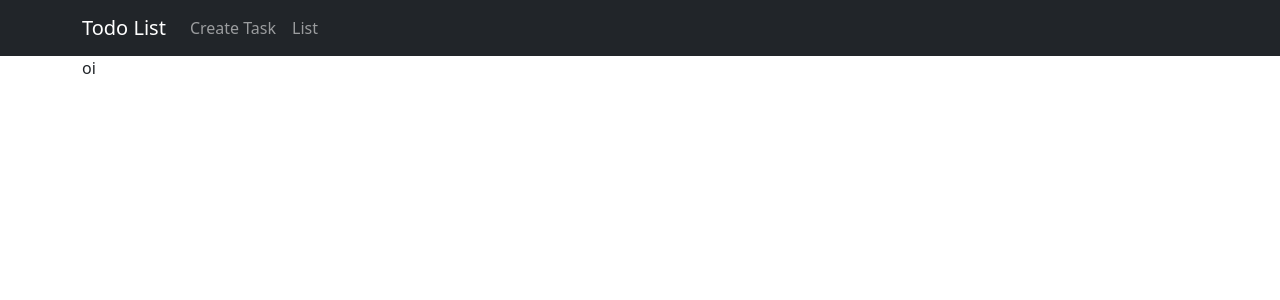
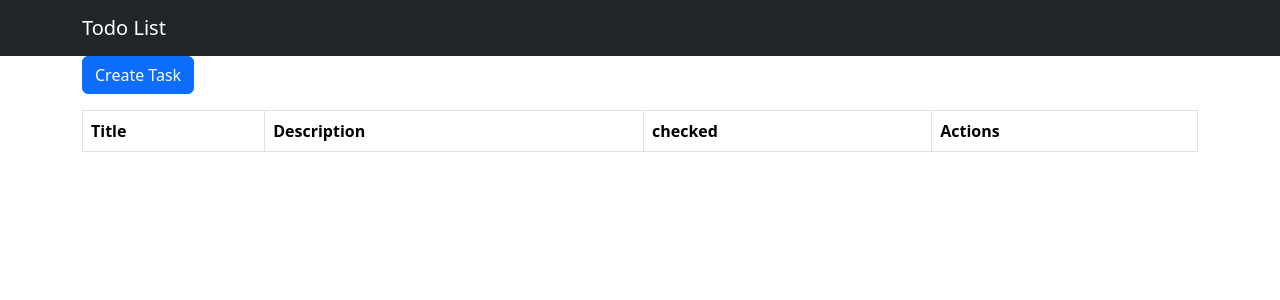
Before and after one commit to alisson644/todo_react, a React (Create React App) app: page / in a window 1280 px wide. Shown: the top 300 px of the page. Built offline with nearby package versions, Linux system fonts and the light colour scheme.

Commit message:
create task

```diff
--- a/src/App.js
+++ b/src/App.js
@@ -1,13 +1,11 @@
-import { useState } from "react";
+import { useContext } from "react";
 import { TodoListContext } from "./Context";
-import  Home  from "./Layouts/Home/Home.js";
-import 'bootstrap/dist/css/bootstrap.min.css';
+import Home from "./Layouts/Home/Home.js";
+import "bootstrap/dist/css/bootstrap.min.css";
 import Navigation from "./Components/Navigation/Navigation.js";
 
-
-
 function App() {
-  const [todoList, setTodoList] = useState({cont_list: 1, list: [{name: 'teste', description: 'Esse é um teste de todo', checked: false}]});
+  const todoList = useContext(TodoListContext);
 
   return (
     <TodoListContext.Provider value={todoList}>
@@ -17,5 +15,4 @@ function App() {
   );
 }
 
-
 export default App;
--- a/src/Components/Navigation/Navigation.js
+++ b/src/Components/Navigation/Navigation.js
@@ -1,23 +1,14 @@
-import Container from 'react-bootstrap/Container';
-import Nav from 'react-bootstrap/Nav';
-import Navbar from 'react-bootstrap/Navbar';
+import Container from "react-bootstrap/Container";
+import Navbar from "react-bootstrap/Navbar";
 
 export default function Navigation() {
-
-
-    return (
-      <>
+  return (
+    <>
       <Navbar bg="dark" data-bs-theme="dark">
         <Container>
           <Navbar.Brand href="#home">Todo List</Navbar.Brand>
-          <Nav className="me-auto">
-            <Nav.Link href="#home">Create Task</Nav.Link>
-            <Nav.Link href="#features">List</Nav.Link>
-          </Nav>
         </Container>
       </Navbar>
-      </>
-    )
-
-
-};
+    </>
+  );
+}
--- a/src/Context.js
+++ b/src/Context.js
@@ -1,3 +1,3 @@
 import { createContext } from "react";
 
-export const TodoListContext = createContext({});
+export const TodoListContext = createContext([]);
--- a/src/Layouts/Home/Home.js
+++ b/src/Layouts/Home/Home.js
@@ -1,18 +1,107 @@
 import { useContext, useState } from "react";
 import { TodoListContext } from "../../Context";
-import Container from 'react-bootstrap/Container';
-
+import Container from "react-bootstrap/Container";
+import Table from "react-bootstrap/Table";
+import Button from "react-bootstrap/Button";
+import Modal from "react-bootstrap/Modal";
+import Form from "react-bootstrap/Form";
+import InputGroup from "react-bootstrap/InputGroup";
 
 export default function Home() {
-    const [todoList, setTodoList] = useState(useContext(TodoListContext))
+  const todoList = useContext(TodoListContext);
+  const [show, setShow] = useState(false);
 
+  const handleClose = () => {
+    setShow(false);
+    resetForm();
+  };
 
-    return (
-        <Container>
-            oi
+  const resetForm = () => {
+    setTitle("");
+    setDescription("");
+  };
 
-        </Container>
-    )
+  const handleShow = () => setShow(true);
 
+  const [title, setTitle] = useState("");
+  const [description, setDescription] = useState("");
 
-};
+  const saveTask = () => {
+    if (title && description){
+        todoList.push({ id: todoList.length, title, description, checked: false });
+        handleClose();
+    }
+  };
+
+  function handleChangeTitle(e) {
+    setTitle(e.target.value);
+  }
+
+  function handleChangeDescription(e) {
+    setDescription(e.target.value);
+  }
+
+  return (
+    <Container>
+      <Button variant="primary" className="mr-auto" onClick={handleShow}>
+        Create Task
+      </Button>
+      <Table striped bordered hover className="mt-3">
+        <thead>
+          <tr>
+            <th>Title</th>
+            <th>Description</th>
+            <th>checked</th>
+            <th>Actions</th>
+          </tr>
+        </thead>
+        <tbody>
+          {todoList.map((x) => {
+            return (
+              <tr key={x.id}>
+                <td> {x.title} </td>
+                <td> {x.description}</td>
+                <td> {x.checked ? 'is checked' : 'not checked'}</td>
+                <td> edit e remove </td>
+              </tr>
+            );
+          })}
+        </tbody>
+      </Table>
+      <Modal show={show} onHide={handleClose}>
+        <Modal.Header closeButton>
+          <Modal.Title>Create Task</Modal.Title>
+        </Modal.Header>
+        <Modal.Body>
+          <Form>
+            <InputGroup className="mb-3">
+              <InputGroup.Text>Title</InputGroup.Text>
+              <Form.Control
+                value={title}
+                onChange={handleChangeTitle}
+                aria-label="Title"
+              />
+            </InputGroup>
+            <InputGroup>
+              <InputGroup.Text>Description</InputGroup.Text>
+              <Form.Control
+                value={description}
+                onChange={handleChangeDescription}
+                as="textarea"
+                aria-label="Description"
+              />
+            </InputGroup>
+          </Form>
+        </Modal.Body>
+        <Modal.Footer>
+          <Button variant="secondary" onClick={handleClose}>
+            Close
+          </Button>
+          <Button variant="primary" onClick={saveTask}>
+            Create Task
+          </Button>
+        </Modal.Footer>
+      </Modal>
+    </Container>
+  );
+}
```
